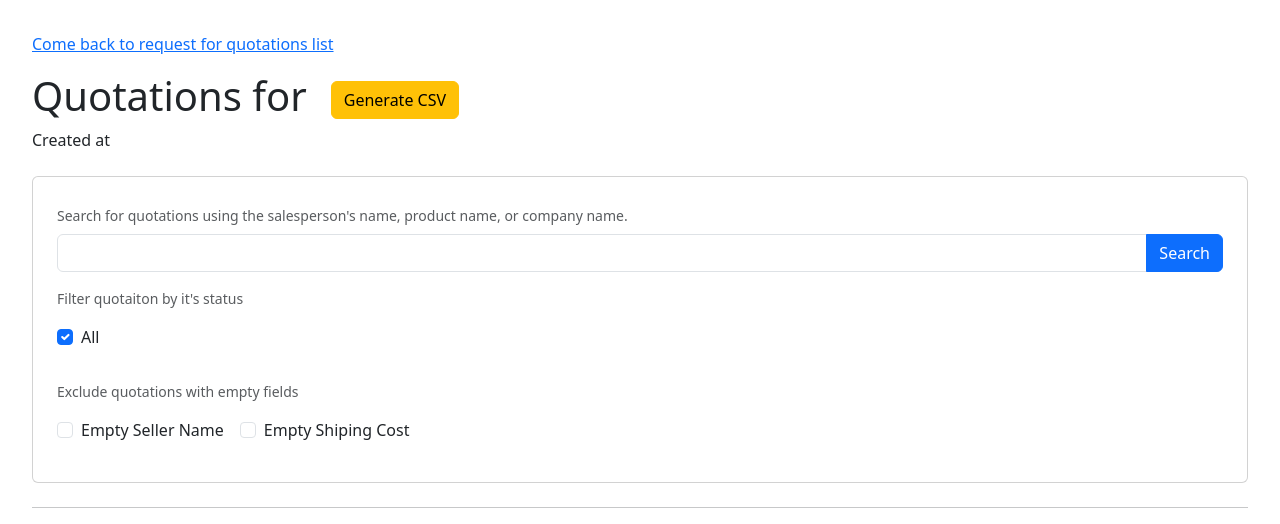
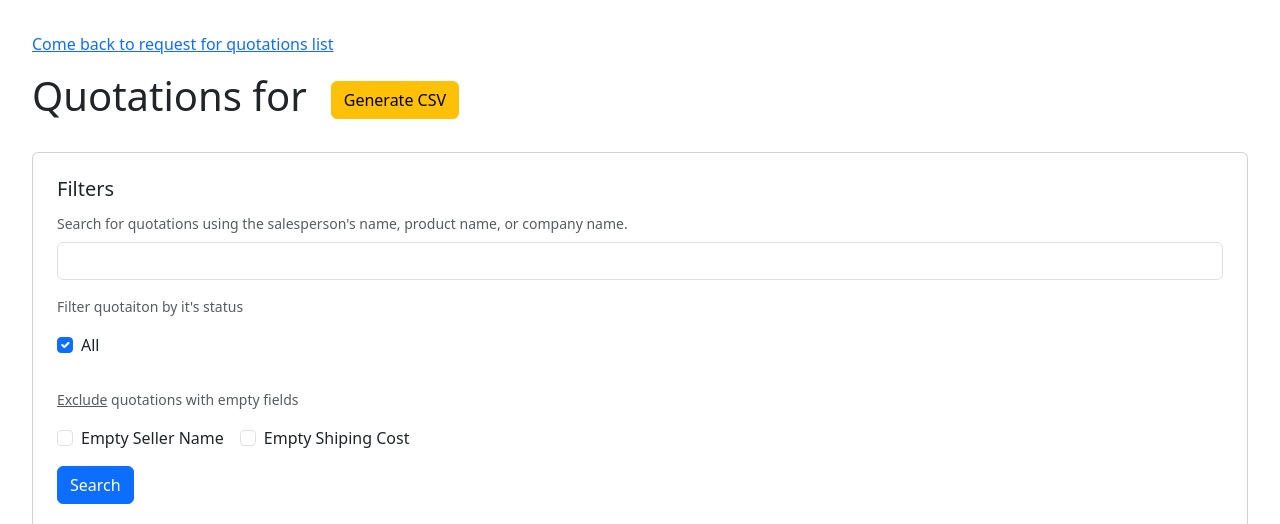
Before and after one commit to keinermendoza/python-aliababa-product-capture-tool, a Flask app: template templates/quotation_list.html in a window 1280 px wide. Shown: the top 524 px of the page. Run offline with Flask 3, Linux system fonts and the light colour scheme; the template is opened without the code that fills it, so the values that code supplies are empty; some libraries are stand-ins or nearby versions.

Commit message:
feat: improve frontend design for request_for_quotation_list and quotation_list templates

```diff
--- a/templates/quotation_list.html
+++ b/templates/quotation_list.html
@@ -22,24 +22,13 @@
             <button class="btn btn-warning" id="btn-generate-csv" data-url-endpoint="{{url_for('generate_quotations_csv', request_for_quotation_id=request_for_quotation.id)}}" >Generate CSV</button>
         </div>
     </div>
-   <p>Created at {{request_for_quotation.created}}</p>
-    {% for status in quotation_status  %}
-    <p>
-    # {{status.id}} {{status.name}}
-    </p>
-    {% endfor %}
-
 
     <form class="card p-4 my-4">
-
+        <h2 class="h5">Filters</h2>
         <p id="search-description" class="form-text mb-2">
         Search for quotations using the salesperson's name, product name, or company name.
         </p>
-
-        <div class="input-group">
-            <input name="query" value="{% if request.args.query %}{{request.args.query}}{% endif %}" type="text" class="form-control" id="search" aria-describedby="search-description">
-            <button class="btn btn-primary">Search</button>
-        </div>
+        <input name="query" value="{% if request.args.query %}{{request.args.query}}{% endif %}" type="text" class="form-control" id="search" aria-describedby="search-description">
 
         <p class="form-text mt-3">Filter quotaiton by it's status</p>
         <div class="d-flex gap-3">
@@ -50,13 +39,13 @@
 
             {% for status in quotation_status %}
             <div class="mb-3 form-check">
-                <input name="quotation_status_id" value="{{status.id}}" type="checkbox" class="checkbox-quotation-status form-check-input" id="quotation_status_id_{{status.id}}" autocomplete="off" {% if status.id|string in request.args.getlist('quotation_status_id') %}checked{% endif %}>
+                <input name="quotation_status_id" value="{{status.id}}" type="checkbox" class="checkbox-quotation-status form-check-input text-musted" id="quotation_status_id_{{status.id}}" autocomplete="off" {% if status.id|string in request.args.getlist('quotation_status_id') %}checked{% endif %}>
                 <label class="form-check-label" for="quotation_status_id_{{status.id}}">{{status.name}}</label>
             </div>
             {% endfor %}
         </div>
 
-        <p class="form-text mt-3">Exclude quotations with empty fields</p>
+        <p class="form-text mt-3"><span class="text-decoration-underline">Exclude</span> quotations with empty fields</p>
         <div class="d-flex gap-3">
             <div class="mb-3 form-check">
                 <input name="fields_to_exclude_if_null" value="seller_name" type="checkbox" class="form-check-input" id="exclude_seller_name_null" autocomplete="off" {% if 'seller_name' in request.args.getlist('fields_to_exclude_if_null') %}checked{% endif %}>
@@ -68,6 +57,8 @@
                 <label class="form-check-label" for="exclude_shiping_cost_null">Empty Shiping Cost</label>
             </div>
         </div>
+
+        <button class="btn btn-primary me-auto">Search</button>
     </form>
 
     <hr>
```
Also changed, not shown: templates/request_for_quotation_list.html (+18 -16 lines).
